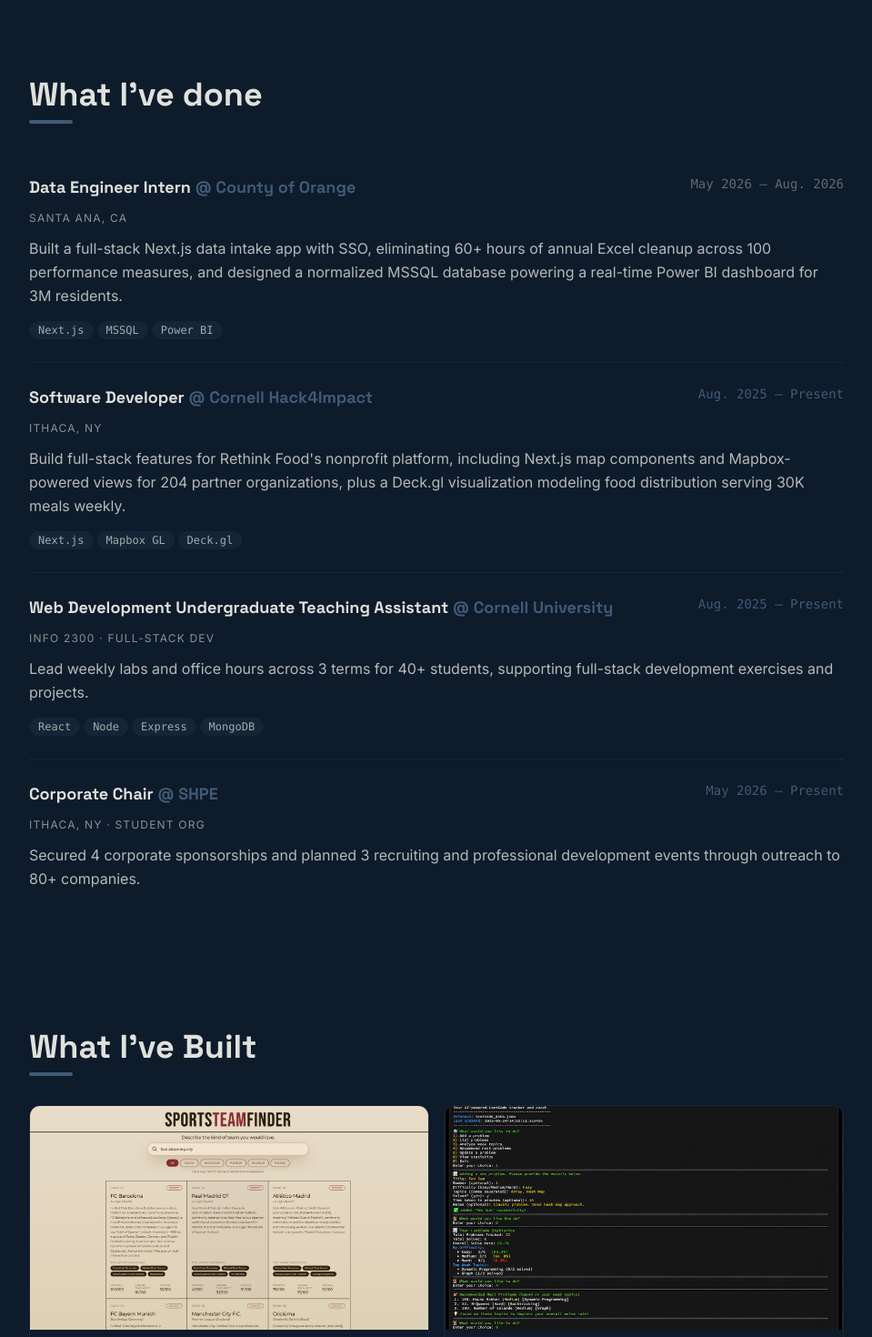
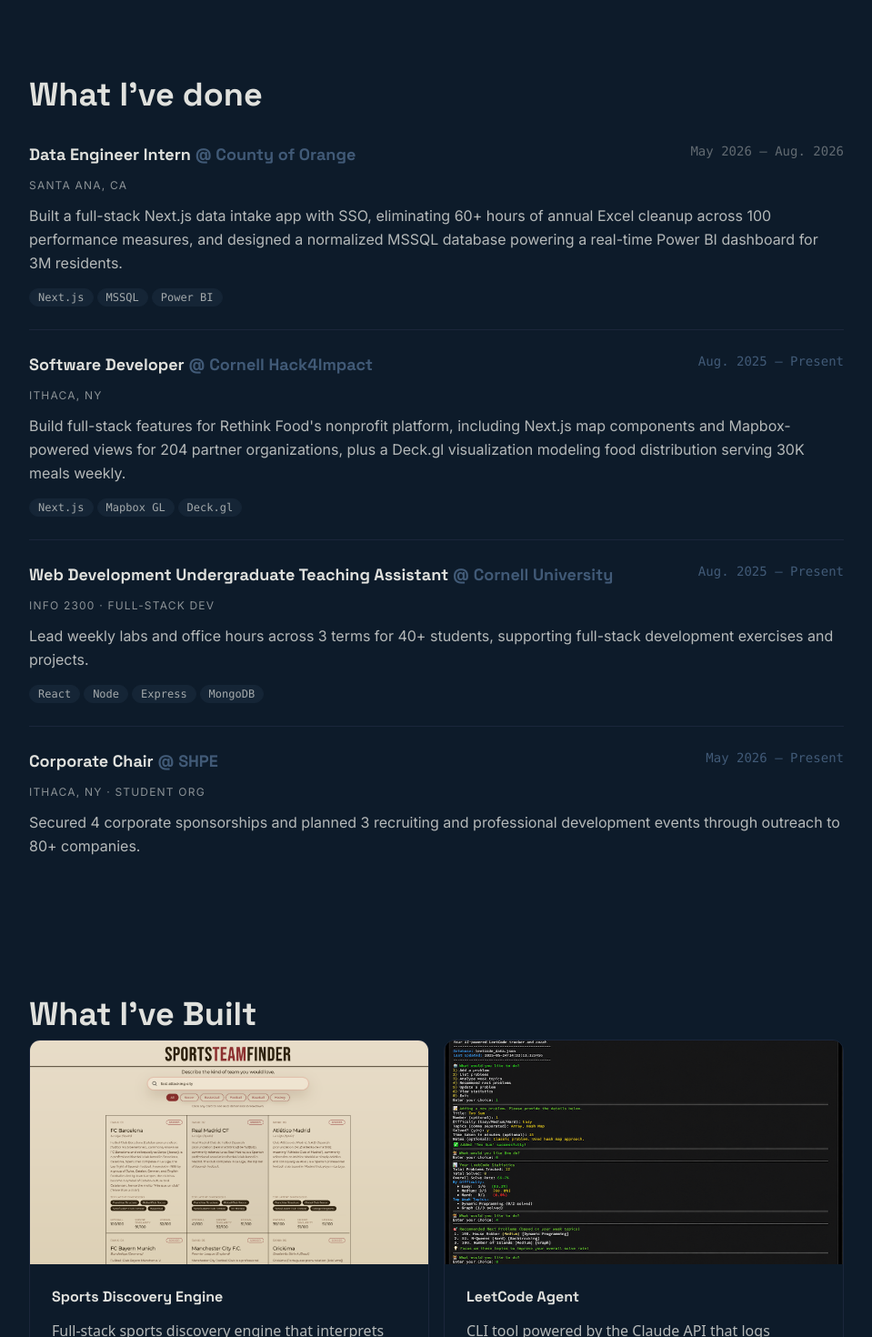
Before and after one commit to erik-mauricio/portfolio-website, a Next.js app: page / in a window 1280 px wide. Shown: the part 680-2150 px from the top of the page at 91% size, without its empty margins (160-1119 px from the left). Built offline with nearby package versions, Linux system fonts and the light colour scheme.

Commit message:
removed underline

```diff
--- a/src/app/page.tsx
+++ b/src/app/page.tsx
@@ -359,7 +359,7 @@ export default function Home() {
           <h2 className="font-display font-bold text-4xl mb-2 text-base-content">
             What I&apos;ve done
           </h2>
-          <div className="w-12 h-1 rounded-full bg-primary mb-8" />
+
           <div className="divide-y divide-base-300">
             {experiences.map((exp, i) => (
               <Reveal key={i} delay={Math.min(i, 3) * 75}>
@@ -384,7 +384,6 @@ export default function Home() {
             <h2 className="font-display font-bold text-4xl mb-2 text-base-content">
               What I&apos;ve Built
             </h2>
-            <div className="w-12 h-1 rounded-full bg-primary mb-8" />
             <div className="flex flex-wrap gap-4">
               {projects.map((project, i) => (
                 <Reveal
@@ -448,7 +447,7 @@ export default function Home() {
             <h2 className="font-display font-bold text-4xl mb-2 text-base-content">
               What I use
             </h2>
-            <div className="w-12 h-1 rounded-full bg-primary mb-8" />
+
             <div className="space-y-5">
               {[
                 { label: "Programming Languages", items: languages },
```
